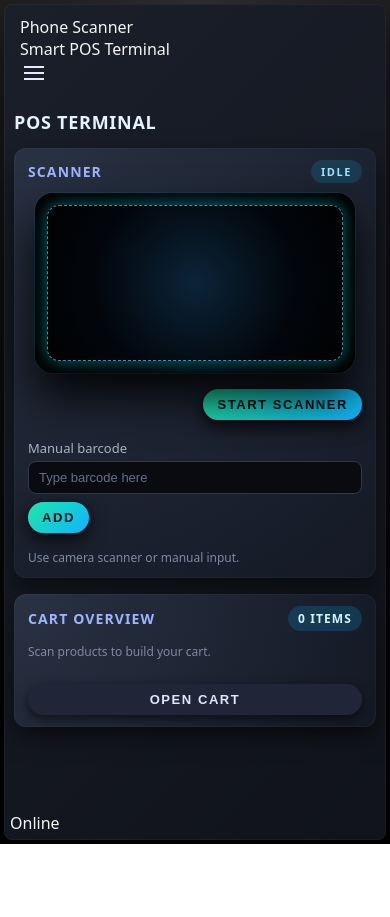
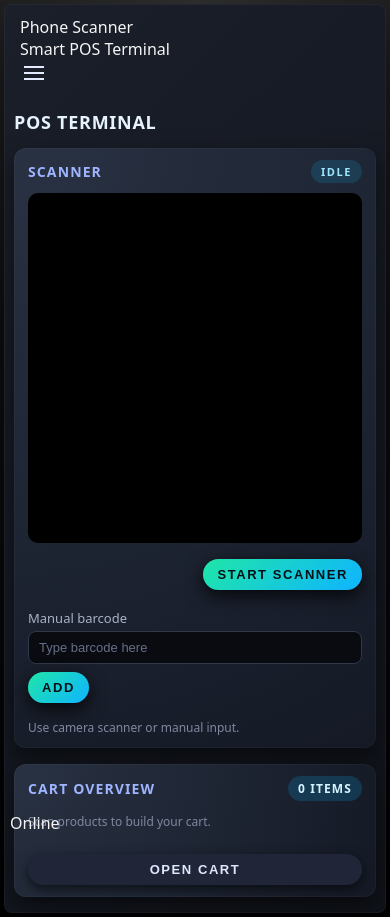
Before and after one commit to JAMESKANEKS/phonescanner, a React (Vite) app: page /pos in a window 390 px wide. Before the commit the page ends 844 px from the top, so only its background shows below. Built offline with nearby package versions, Linux system fonts and the light colour scheme; no server answers; the database is empty; sample sign-in values are in the browser's storage.

Commit message:
fix the ui responsive

```diff
--- a/src/index.css
+++ b/src/index.css
@@ -229,29 +229,11 @@ body {
 }
 
 .pos-scanner-frame {
-  width: 320px;
-  max-width: 100%;
-  height: 260px;
-  border-radius: 18px;
-  background: radial-gradient(circle at center, #0b2438 0, #02060b 55%, #000 100%);
-  box-shadow:
-    0 0 0 1px rgba(0, 255, 255, 0.06),
-    0 24px 45px rgba(0, 0, 0, 0.9);
-  display: flex;
-  align-items: center;
-  justify-content: center;
+  width: 100%;
+  height: 350px;
+  background: black;
+  border-radius: 10px;
   overflow: hidden;
-  position: relative;
-}
-
-.pos-scanner-frame::before {
-  content: "";
-  position: absolute;
-  inset: 12px;
-  border-radius: 12px;
-  border: 1px dashed rgba(120, 233, 255, 0.6);
-  box-shadow: 0 0 16px rgba(0, 255, 255, 0.4);
-  pointer-events: none;
 }
 
 .pos-scanner-target {
@@ -424,14 +406,6 @@ body {
     padding: 6px 8px;
   }
 
-  /* Scanner responsive */
-  .pos-scanner-frame {
-    width: 100%;
-    max-width: 320px;
-    height: 200px;
-    margin: 0 auto;
-  }
-
   /* App shell responsive */
   .pos-app-shell {
     margin: 8px;
@@ -494,10 +468,6 @@ body {
   .pos-table th,
   .pos-table td {
     padding: 4px 6px;
-  }
-
-  .pos-scanner-frame {
-    height: 180px;
   }
 
   .pos-app-shell {
```
